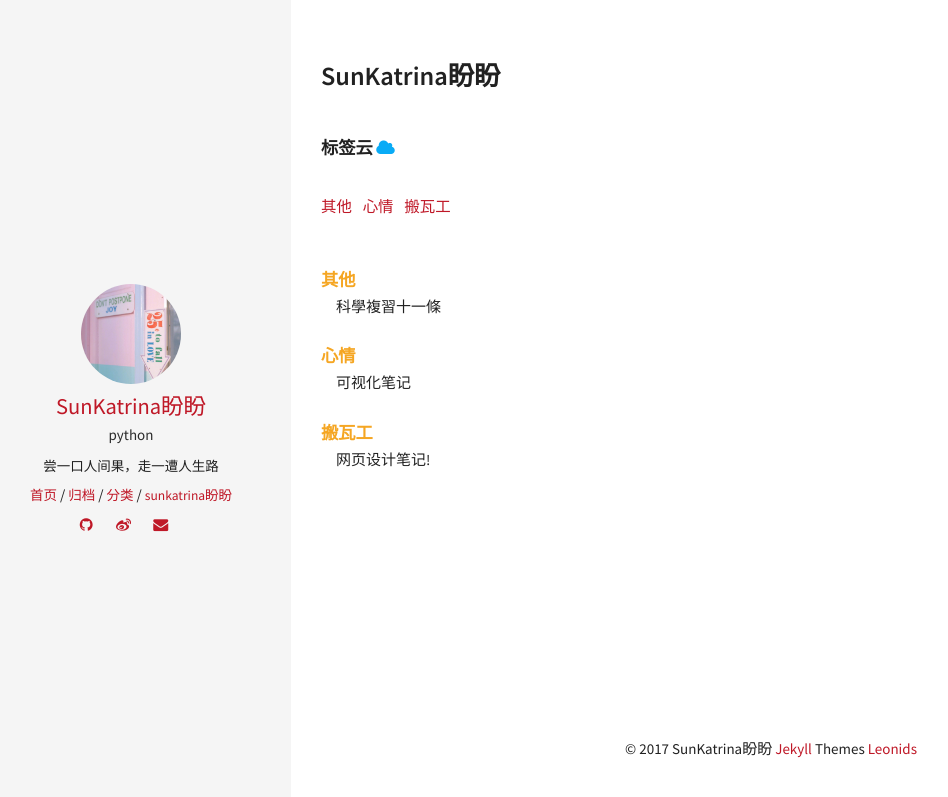
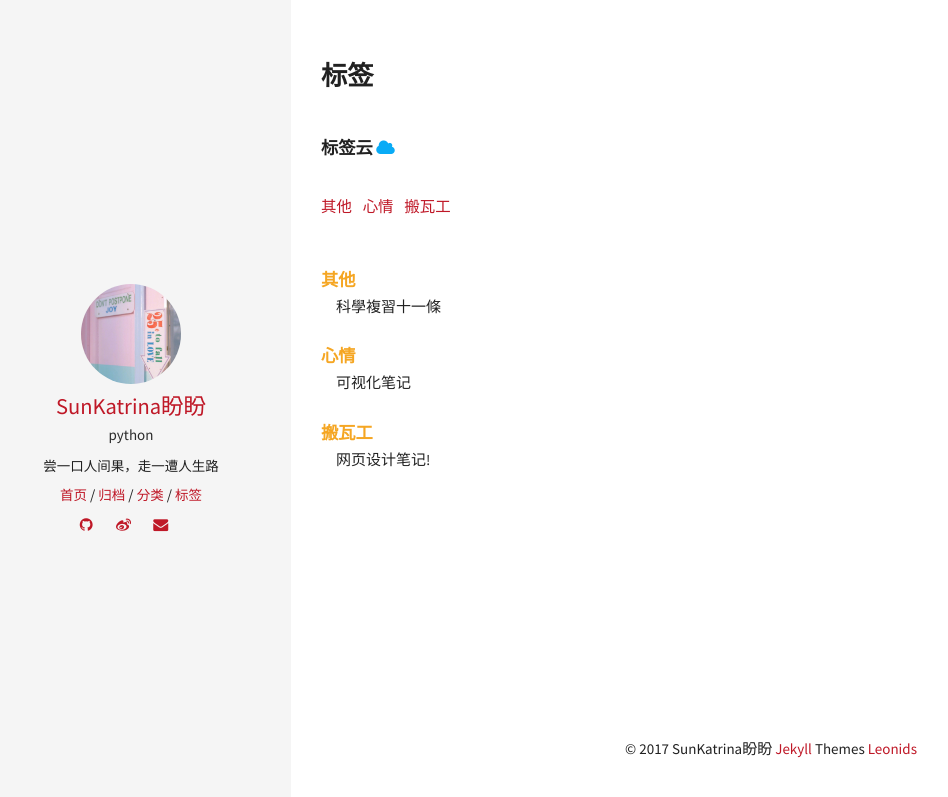
Before and after one commit to sunsipan/sunsipan.github.io, a Jekyll site: the page built from tags.html, in a window 1280 px wide. Shown: the top 797 px of the page, without its empty margins (29-977 px from the left). Built offline with Jekyll 4.4.1, drawn with Linux system fonts in a browser that asks for light colours.

Commit message:
Update tags.html

```diff
--- a/tags.html
+++ b/tags.html
@@ -1,6 +1,6 @@
 ---
 layout: page
-title:  SunKatrina盼盼
+title:  标签
 permalink: /tags/
 ---
 
```
